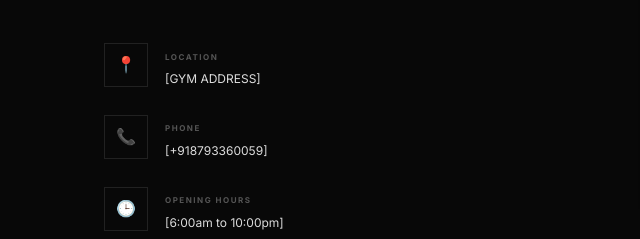
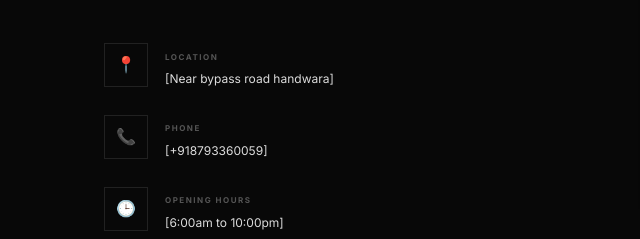
Before and after one commit to azim809/handwara-gymkhana, a plain HTML site: page index.html in a window 1280 px wide. Shown: the part 5514-5753 px from the top of the page, 0-640 px from the left. Drawn offline with nearby package versions, Linux system fonts and the light colour scheme; a web font is replaced by a local one.

Commit message:
Update gym address in contact information

```diff
--- a/index.html
+++ b/index.html
@@ -476,7 +476,7 @@
               <span class="contact-icon">📍</span>
               <div>
                 <small>LOCATION</small>
-                <p>[GYM ADDRESS]</p>
+                <p>[Near bypass road handwara]</p>
               </div>
             </div>
 
```
